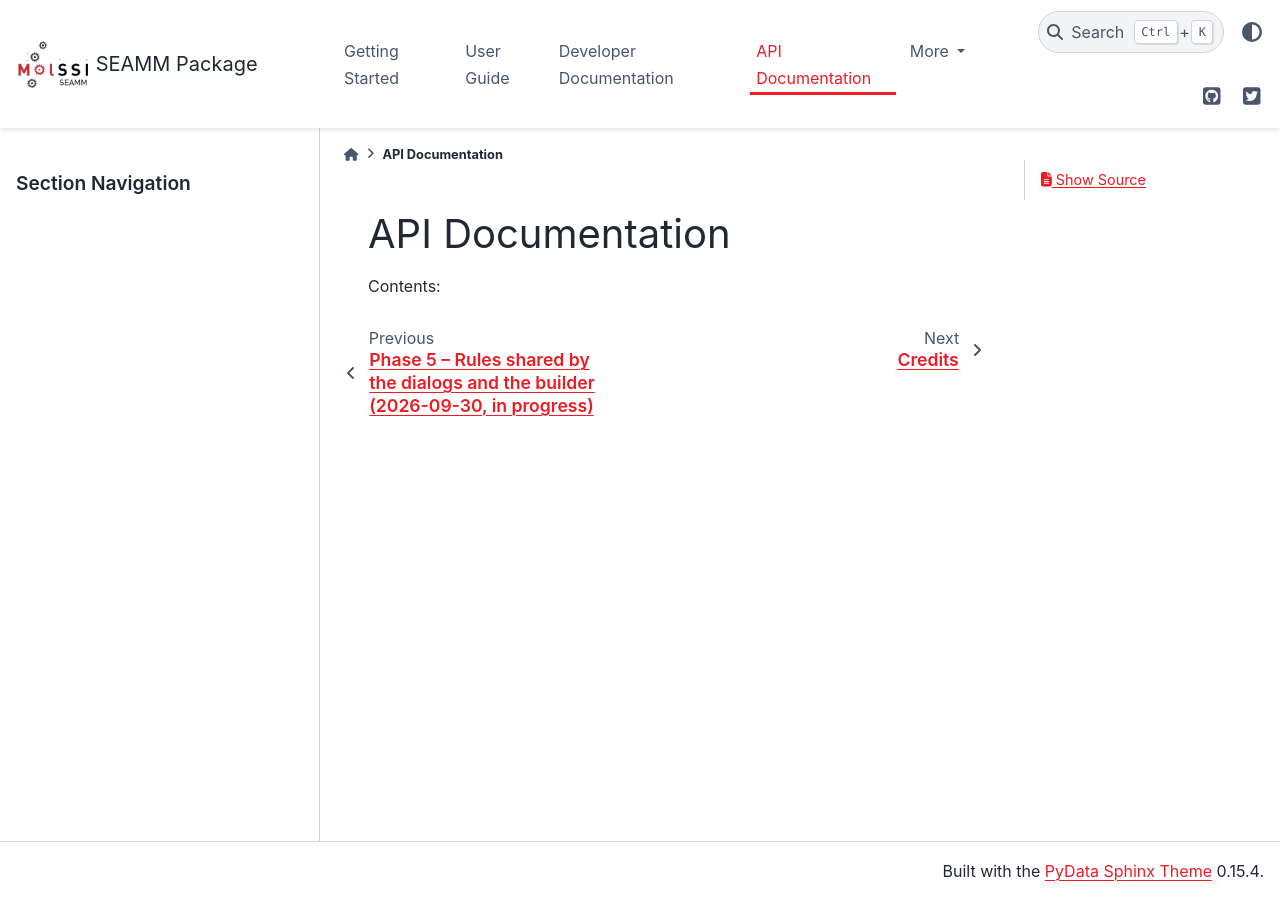
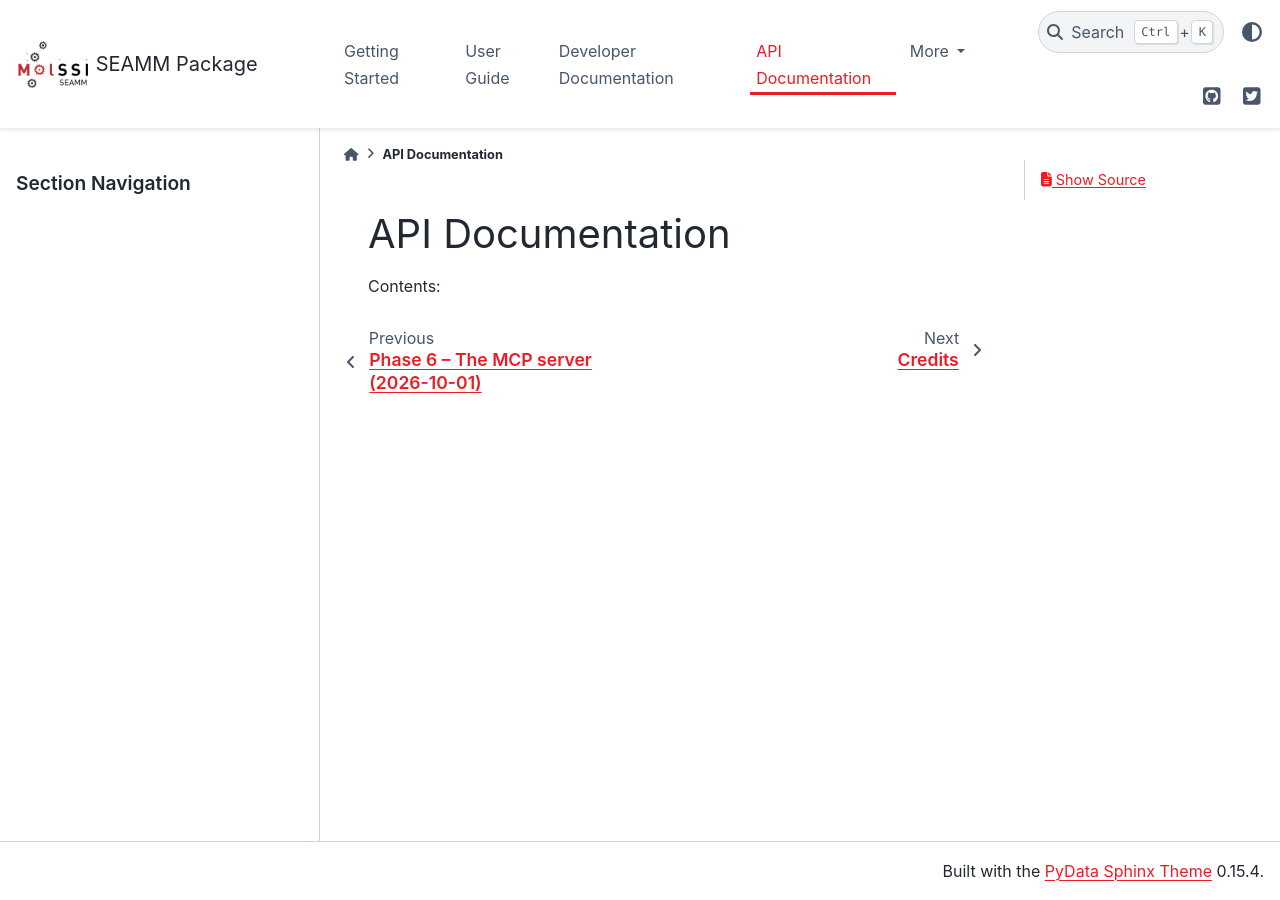
Before and after one commit to molssi-seamm/seamm, a Sphinx documentation site: the page built from docs/api/index.rst, in a window 1280 px wide. Built offline with Sphinx 7.4.7 and the PyData theme 0.15.4, drawn with Linux system fonts in a browser that asks for light colours; pages that are not in the unit, such as notebooks, are missing from menus; part of the change alters nothing that is shown.

Commit message:
Campaign notes: phase 6, the MCP server, and the seammrc incident
Co-Authored-By: Claude Opus 5.5 <noreply@anthropic.com>

```diff
--- /dev/null
+++ b/docs/developer_guide/campaigns/2026-09-30/NOTES_phase6.rst
@@ -0,0 +1,77 @@
+Phase 6 -- The MCP server (2026-10-01)
+======================================
+
+**Result:** ``seamm-flowchart mcp`` serves the flowchart tools to AI clients over stdio
+(``seamm/mcp_server.py``, optional ``seamm[mcp]``, mcp >= 2.2). Local only (Option 1
+of the design); a web UI endpoint is left for later. Committed on ``dev`` (eda33ae),
+not pushed. ``mcp`` 2.2.0 installed in ``~/SEAMM_DEV/venv`` (only additions;
+pre-install freeze in ``~/SEAMM_DEV/venv-freeze-2026-10-01-before-mcp.txt``).
+
+Tools
+-----
+
+``list_steps``, ``describe_step``, ``show_flowchart``, ``flowchart_tree`` and
+``validate_flowchart`` (read only); ``build_flowchart`` (will not replace a file unless
+``overwrite``), ``set_parameters``, ``insert_step``, ``remove_step`` (marked
+destructive), ``move_step`` and ``convert_flowchart``. Thin wrappers over ``catalog``,
+``spec`` and ``edit``. The files stay the source of truth: each tool reads the
+``.flow`` it is given and writes the result back (or to ``output``) in 3.0, and the
+editing tools return the new step tree and any problems. Errors users can fix
+(unknown step, bad value, no-effect setting) come back as tool errors with the
+builder's message. The server's instructions carry the skill's workflow (look up,
+spec, build, validate, show).
+
+Design points
+-------------
+
+- **stdout is the protocol.** mcp 2's stdio transport diverts fd 1 to stderr while
+  serving, so the plug-ins are loaded after serving starts (a background warm-up in the
+  lifespan), never before. The client connects in about 1.5 s; the first call waits for
+  the warm-up (about 4 s).
+- **One lock** around every tool and the warm-up: SEAMM's objects are not thread safe,
+  and the SDK runs synchronous tools in worker threads.
+
+Speed
+-----
+
+Warm calls first took 4-6 s. Profiling found two costs in SEAMM itself, now fixed in
+core (874c90e): every new step re-parsed its plug-in's ``references.bib`` (cached by
+path and modification time) and every 3.0 read called
+``importlib.metadata.packages_distributions()`` (cached per process). Warm calls now
+take 0.2-0.8 s (edit 0.8 s, tree 0.5 s, validate 0.2 s); the editor, the builder and
+job start-up gain too. MOPAC's step ``__init__`` still runs ``cpuinfo`` (a subprocess)
+for every MOPAC step created -- a plug-in fix for later.
+
+Checked
+-------
+
+- 9 tests through a real MCP client in-process (``tests/test_mcp_server.py``, skipped
+  without ``mcp`` or the plug-ins); the full suite: 227 passed.
+- End to end over real stdio, starting ``~/SEAMM_DEV/venv/bin/seamm-flowchart mcp``:
+  all 11 tools, a loop flowchart built, a step inserted and edited, "PM9" refused with
+  the closest choices.
+
+Incident: ~/.seamm.d/seammrc wiped
+----------------------------------
+
+The first stdio test wiped ``~/.seamm.d/seammrc`` down to ``[VERSION]`` (06:34), losing
+the dashboard credentials and Zenodo tokens. Cause: a latent race in ``SEAMMrc`` --
+every new Flowchart creates one, its ``__init__`` re-ran on the singleton, emptying the
+shared parser before re-reading, and a second thread could find it empty, "upgrade" it
+and save it. The warm-up thread ran outside the lock while a tool call created
+flowcharts. Reproduced 3/3 with four threads (under a fake ``HOME``). **Fixed** in core
+(d6c9feb): one lock, read into a new parser, never save over a file that reads as empty,
+atomic saves keeping the mode; ``SEAMMrc(path)`` no longer raises ``TypeError``. 5/5
+clean after the fix; 6 tests, all with their own ``HOME``. The warm-up now holds the
+server's lock too.
+
+The real file was **not** restored automatically (blocked as an overwrite): Paul to
+restore it from ``~/.seamm.d/seammrc~`` (2026-08-11, 16 sections), re-adding anything
+added since. Time Machine's disk could not be mounted and there are no local snapshots.
+
+Next
+----
+
+Job tools (submit to a dashboard queue, status, results) through
+``seamm_dashboard_client`` and ``~/.seamm.d/seammrc``; registering the server with
+Claude Code / Claude Desktop; the skill pointing at the server where available.
--- a/docs/developer_guide/campaigns/2026-09-30/index.rst
+++ b/docs/developer_guide/campaigns/2026-09-30/index.rst
@@ -5,7 +5,8 @@ Status (2026-09-30): **phases 0-2 and 4 done; phase 3 in progress** -- SEAMM_DEV
 writes 3.0 and has been migrated (``NOTES_phase3.rst``); the switch for other
 installations, Zenodo and releases remain. Editing commands and the
 build-seamm-flowchart skill are in (``NOTES_phase4.rst``). Phase 5 in progress: the
-shared rules are in seamm, ORCA and Model Chemistry (``NOTES_phase5.rst``). Nothing
+shared rules are in seamm, ORCA and Model Chemistry (``NOTES_phase5.rst``). Phase 6
+(2026-10-01): a local MCP server, ``seamm-flowchart mcp`` (``NOTES_phase6.rst``). Nothing
 pushed. Q1, Q4 and Q7 decided by Paul
 (``seamm`` core; keep ``.flow``; rename originals in job directories). The decisions
 reached in discussion are recorded under *Decided*; the ones still open are under *Open
```
